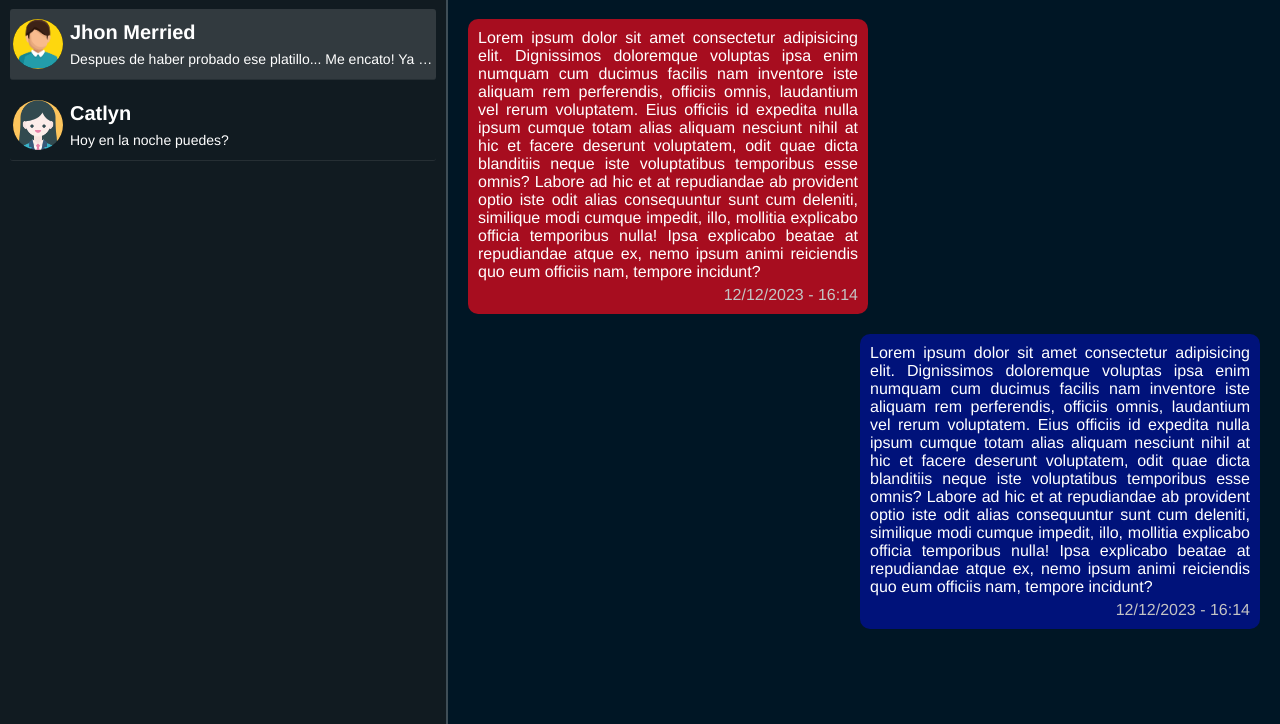
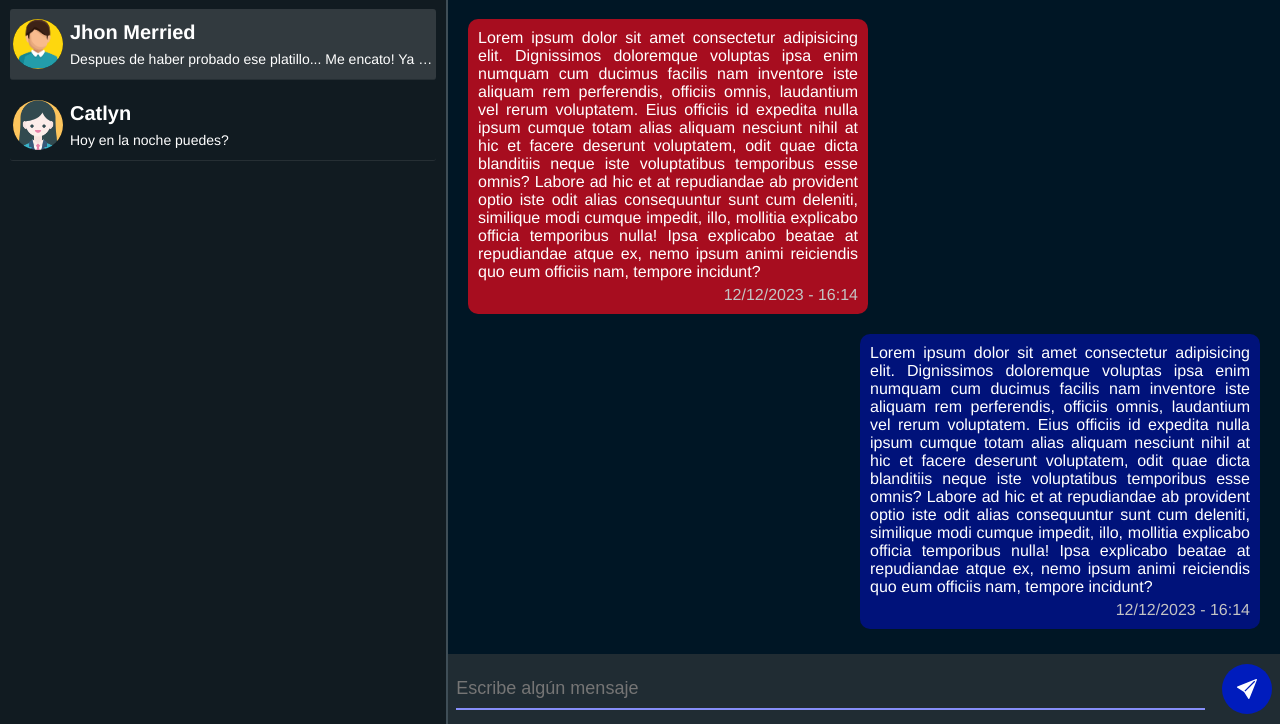
Before and after one commit to AutumnLeaf742002/Private, a PHP site: page /public/chat.html in a window 1280 px wide. Shown: the part 76-800 px from the top of the page. Run offline with PHP 8.4, Linux system fonts and the light colour scheme.

Commit message:
agregado input y boton para el envio del mensaje

```diff
--- a/components/components-style.css
+++ b/components/components-style.css
@@ -33,6 +33,24 @@
 .btn-red:hover{
 
     background-color: #cc0e24;
+}
+
+.btn-send{
+
+    color: white;
+    background-color: rgb(0, 28, 189);
+    width: 50px;
+    height: 50px;
+    border-radius: 50%;
+    display: flex;
+    justify-content: center;
+    align-items: center;
+    cursor: pointer;
+    transition: all, 0.3s;
+}
+.btn-send:hover{
+
+    background-color: rgb(0, 38, 255);
 }
 
 /* inputs */
--- a/public/chat.html
+++ b/public/chat.html
@@ -109,6 +109,16 @@
 
             </div>
 
+            <div class="c-send">
+                <input type="text" class="input-send input" placeholder="Escribe algún mensaje">
+
+                <div title="Enviar mensaje" class="btn-send">
+                    <svg id="svg-send" xmlns="http://www.w3.org/2000/svg" width="20" height="20" fill="currentColor" class="bi bi-send-fill" viewBox="0 0 16 16">
+                        <path d="M15.964.686a.5.5 0 0 0-.65-.65L.767 5.855H.766l-.452.18a.5.5 0 0 0-.082.887l.41.26.001.002 4.995 3.178 3.178 4.995.002.002.26.41a.5.5 0 0 0 .886-.083l6-15Zm-1.833 1.89L6.637 10.07l-.215-.338a.5.5 0 0 0-.154-.154l-.338-.215 7.494-7.494 1.178-.471-.47 1.178Z"/>
+                    </svg>
+                </div>
+            </div>
+
         </div>
     </div>
 
--- a/styles/chat.css
+++ b/styles/chat.css
@@ -21,6 +21,7 @@
     background-color: #001625;
     display: flex;
     flex-direction: column;
+    position: relative;
 }
 
 .c-self{
@@ -215,6 +216,7 @@
     flex-direction: column;
     gap: 20px;
     padding: 20px;
+    padding-bottom: 90px;
     color: white;
     overflow: auto;
 }
@@ -256,3 +258,25 @@
 
     background-color: rgba(255, 255, 255, 0.137);
 }
+
+.c-send{
+
+    position: absolute;
+    width: 100%;
+    height: 70px;
+    background-color: #202c33;
+    bottom: 0%;
+    z-index: 100;
+    display: flex;
+    justify-content: space-around;
+    align-items: center;
+}
+
+.input-send{
+
+    width: 90% !important;
+}
+
+#svg-send{
+
+}
```
